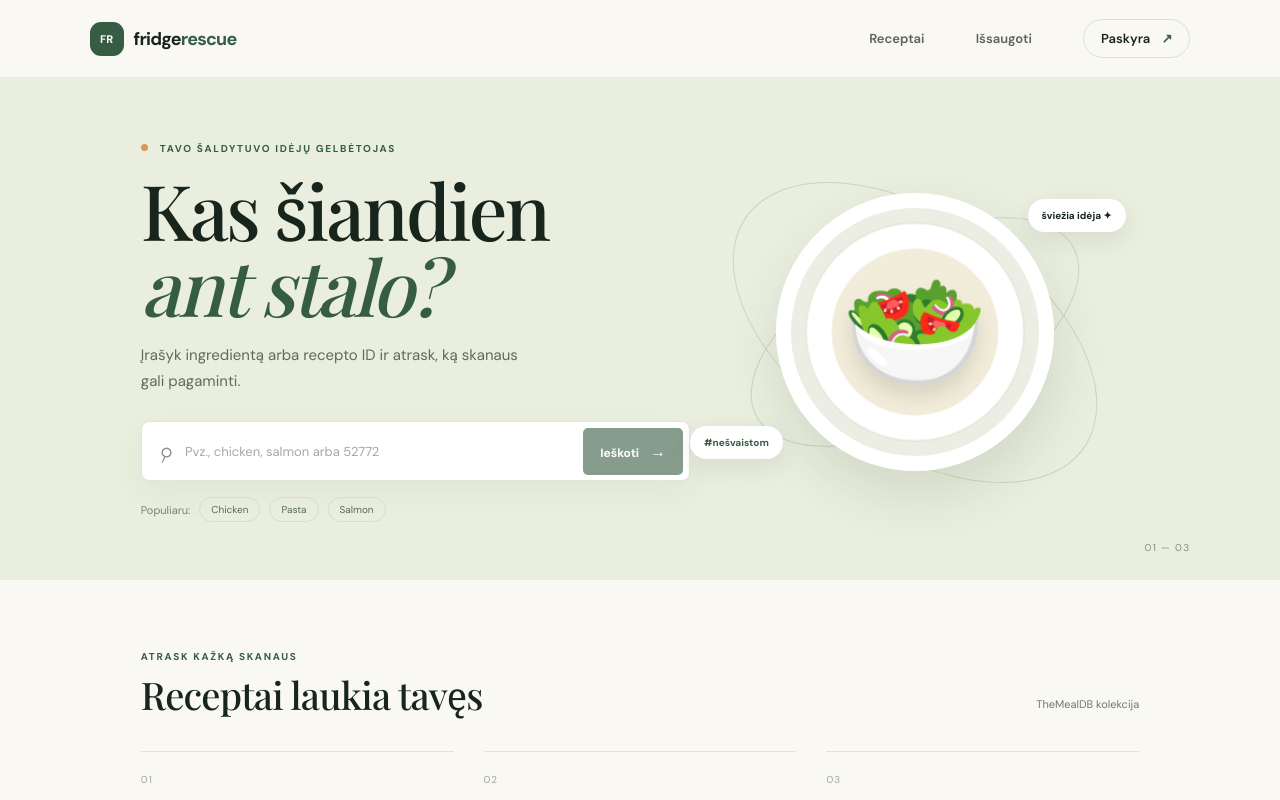
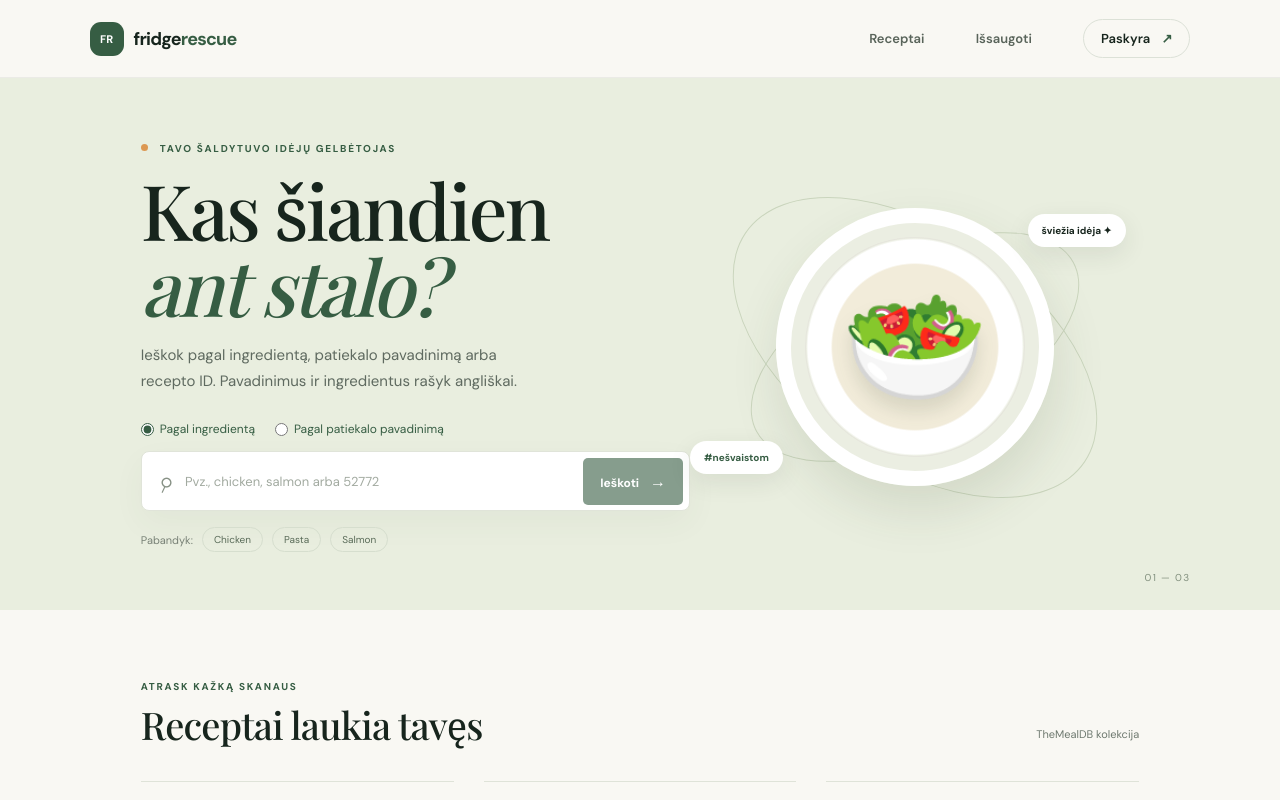
Before and after one commit to neringaraisuotyte-dotcom/Fridge-Rescue, a Next.js app: page / in a window 1280 px wide. Shown: the top 800 px of the page. Built offline with nearby package versions, Linux system fonts and the light colour scheme; a web font is replaced by a local one.

Commit message:
Antraspaieskosbudas

```diff
--- a/app/api/meals/search/route.ts
+++ b/app/api/meals/search/route.ts
@@ -3,12 +3,16 @@ import type { MealSummary } from "@/lib/meals";
 
 export async function GET(request: NextRequest) {
   const query = request.nextUrl.searchParams.get("q")?.trim();
+  const mode = request.nextUrl.searchParams.get("mode") ?? "ingredient";
+  if (mode !== "ingredient" && mode !== "name") {
+    return NextResponse.json({ error: "Neteisingas paieškos būdas." }, { status: 400 });
+  }
   if (!query || query.length > 80) {
     return NextResponse.json({ error: "Įrašyk paieškos žodį (iki 80 simbolių)." }, { status: 400 });
   }
 
   try {
-    const endpoint = /^\d+$/.test(query) ? "lookup.php?i=" : "filter.php?i=";
+    const endpoint = /^\d+$/.test(query) ? "lookup.php?i=" : mode === "name" ? "search.php?s=" : "filter.php?i=";
     const response = await fetch(`https://www.themealdb.com/api/json/v1/1/${endpoint}${encodeURIComponent(query)}`, { next: { revalidate: 300 } });
     if (!response.ok) throw new Error("TheMealDB returned an error");
     const data = await response.json() as { meals: MealSummary[] | null };
--- a/app/page.tsx
+++ b/app/page.tsx
@@ -8,6 +8,8 @@ import { RecipeId } from "@/components/recipe-id";
 
 export default function HomePage() {
   const [query, setQuery] = useState("");
+  const [mode, setMode] = useState<"ingredient" | "name">("ingredient");
+  const [submittedQuery, setSubmittedQuery] = useState("");
   const [meals, setMeals] = useState<MealSummary[]>([]);
   const [loading, setLoading] = useState(false);
   const [searched, setSearched] = useState(false);
@@ -18,9 +20,10 @@ export default function HomePage() {
     if (!query.trim()) return;
     setLoading(true);
     setSearched(true);
+    setSubmittedQuery(query.trim());
     setError("");
     try {
-      const response = await fetch(`/api/meals/search?q=${encodeURIComponent(query.trim())}`);
+      const response = await fetch(`/api/meals/search?q=${encodeURIComponent(query.trim())}&mode=${mode}`);
       const payload = await response.json();
       if (!response.ok) throw new Error(payload.error || "Paieška nepavyko.");
       setMeals(payload.meals ?? []);
@@ -38,20 +41,25 @@ export default function HomePage() {
         <div className="hero-content">
           <p className="eyebrow"><span className="eyebrow-dot" /> TAVO ŠALDYTUVO IDĖJŲ GELBĖTOJAS</p>
           <h1>Kas šiandien<br /><em>ant stalo?</em></h1>
-          <p className="hero-copy">Įrašyk ingredientą arba recepto ID ir atrask, ką skanaus gali pagaminti.</p>
+          <p className="hero-copy">Ieškok pagal ingredientą, patiekalo pavadinimą arba recepto ID. Pavadinimus ir ingredientus rašyk angliškai.</p>
+          <fieldset className="search-modes" disabled={loading}>
+            <legend className="sr-only">Paieškos būdas</legend>
+            <label><input type="radio" name="search-mode" value="ingredient" checked={mode === "ingredient"} onChange={() => setMode("ingredient")} /> Pagal ingredientą</label>
+            <label><input type="radio" name="search-mode" value="name" checked={mode === "name"} onChange={() => setMode("name")} /> Pagal patiekalo pavadinimą</label>
+          </fieldset>
           <form className="search-form" onSubmit={search}>
             <span className="search-icon" aria-hidden="true">⌕</span>
-            <input value={query} onChange={(event) => setQuery(event.target.value)} placeholder="Pvz., chicken, salmon arba 52772" aria-label="Įvesk ingredientą arba recepto ID" maxLength={80} />
+            <input value={query} onChange={(event) => setQuery(event.target.value)} placeholder={mode === "name" ? "Pvz., Arrabiata, Teriyaki arba 52772" : "Pvz., chicken, salmon arba 52772"} aria-label={mode === "name" ? "Įvesk patiekalo pavadinimą arba recepto ID" : "Įvesk ingredientą arba recepto ID"} maxLength={80} />
             <button type="submit" disabled={loading || !query.trim()}>{loading ? "Ieškoma…" : "Ieškoti"}<span aria-hidden="true"> →</span></button>
           </form>
-          <div className="suggestions"><span>Populiaru:</span>{["Chicken", "Pasta", "Salmon"].map((item) => <button key={item} onClick={() => setQuery(item)}>{item}</button>)}</div>
+          <div className="suggestions"><span>Pabandyk:</span>{(mode === "name" ? ["Arrabiata", "Teriyaki", "Lasagne"] : ["Chicken", "Pasta", "Salmon"]).map((item) => <button key={item} onClick={() => setQuery(item)}>{item}</button>)}</div>
         </div>
         <div className="hero-art" aria-hidden="true"><div className="hero-orbit orbit-one" /><div className="hero-orbit orbit-two" /><div className="plate"><div className="plate-food">🥗</div></div><span className="floating-note note-top">šviežia idėja ✦</span><span className="floating-note note-bottom">#nešvaistom</span></div>
         <span className="hero-number" aria-hidden="true">01 — 03</span>
       </section>
 
       <section className="results-section" id="recipes">
-        <div className="section-heading"><div><p className="eyebrow">ATRASK KAŽKĄ SKANAUS</p><h2>{searched ? `Paieškos rezultatai${query ? `: „${query}“` : ""}` : "Receptai laukia tavęs"}</h2></div><span className="result-count">{searched && !loading ? `${meals.length} ${meals.length === 1 ? "receptas" : "receptų"}` : "TheMealDB kolekcija"}</span></div>
+        <div className="section-heading"><div><p className="eyebrow">ATRASK KAŽKĄ SKANAUS</p><h2>{searched ? `Paieškos rezultatai: „${submittedQuery}“` : "Receptai laukia tavęs"}</h2></div><span className="result-count">{searched && !loading ? `${meals.length} ${meals.length === 1 ? "receptas" : "receptų"}` : "TheMealDB kolekcija"}</span></div>
         {error && <div className="notice error-notice" role="alert">{error}</div>}
         {loading && <div className="empty-state"><span className="loader" /> Ieškome receptų…</div>}
         {!loading && searched && meals.length === 0 && !error && <div className="empty-state"><span className="empty-icon">⌕</span><h3>Nieko neradome</h3><p>Pabandyk kitą ingredientą ar patiekalo pavadinimą.</p></div>}
```
Also changed, not shown: app/globals.css, 1 other file (tests, documents, lock files or other folders).
